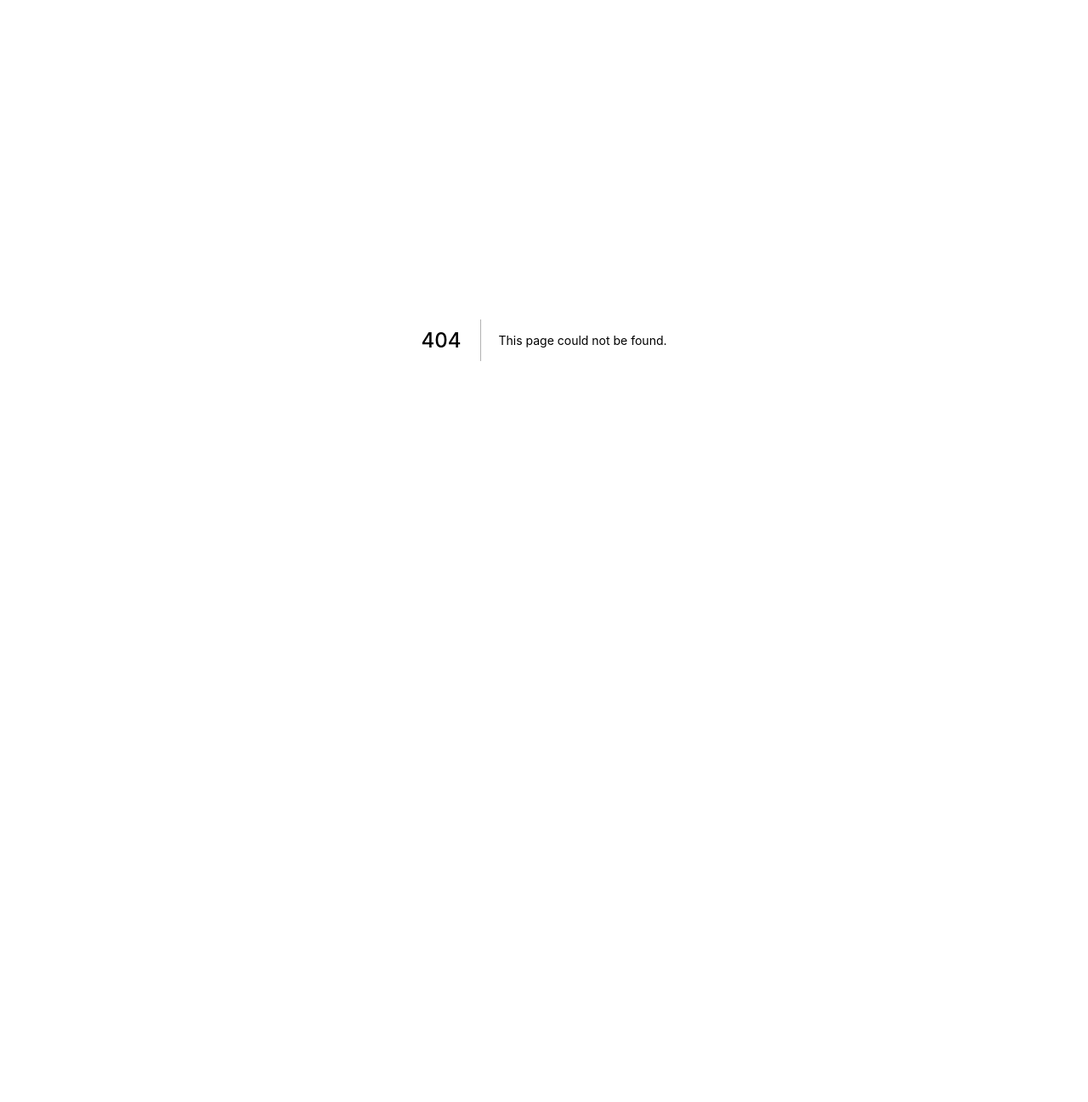
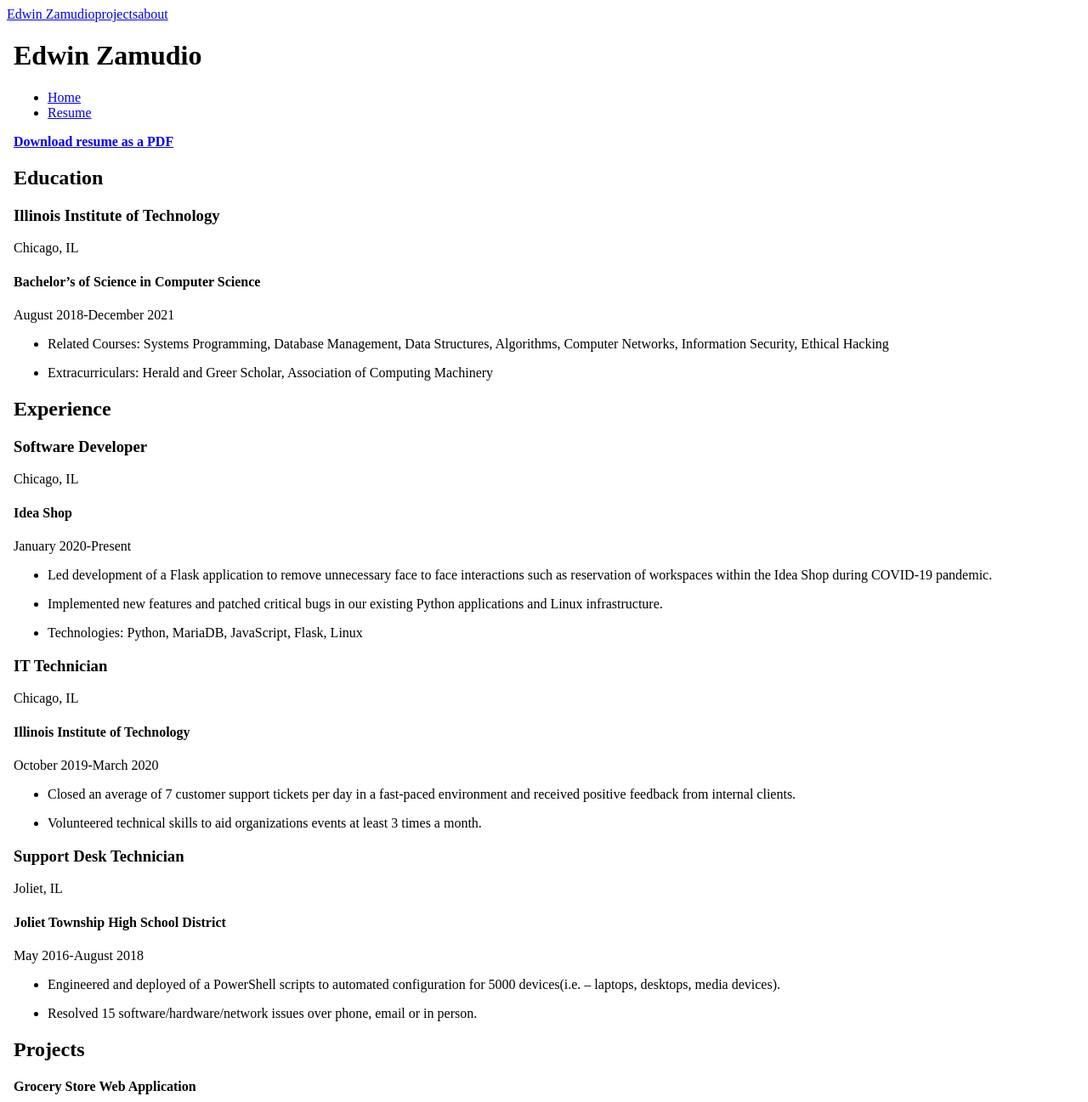
Before and after one commit to notedwin/notedwin.tech, a Next.js app: page /resume in a window 1280 px wide. Before the commit this address had no page. Shown: the top 1297 px of the page at 85% size. Before the commit the page ends 800 px from the top, so only its background shows below. Built offline with nearby package versions, Linux system fonts and the light colour scheme.

Commit message:
worked on styling

```diff
--- a/components/hero.js
+++ b/components/hero.js
@@ -1,7 +1,7 @@
 import { FontAwesomeIcon } from "@fortawesome/react-fontawesome";
 export default function Hero() {
   return (
-    <>
+    <div className="author">
       <h2>Hi, I am Edwin.</h2>
       <p>Computer Science at Illinois Tech Documenting my experiences.</p>
       <section id="visual">
@@ -67,6 +67,6 @@
           <FontAwesomeIcon icon={["fas", "envelope"]} />
         </div>
       </div>
-    </>
+    </div>
   );
 }
--- a/components/navbar.js
+++ b/components/navbar.js
@@ -3,20 +3,18 @@
 export default function Navbar() {
   return (
     <header>
-      <div className="navbar">
-        <nav className="menu">
-          <a Link href="/">
-            <h1>Edwin Zamudio</h1>
-          </a>
+      <nav>
           <Link href="/">
-            <a className="menu-link">projects</a>
+            <a className="header">Edwin Zamudio</a>
+          </Link>
+          <Link href="/">
+            <a>projects</a>
           </Link>
 
-          <Link href="/">
-            <a className="menu-link">about</a>
+          <Link href="/resume">
+            <a>about</a>
           </Link>
-        </nav>
-      </div>
+      </nav>
     </header>
   );
 }
--- /dev/null
+++ b/components/resume.js
@@ -0,0 +1,191 @@
+export default function Resume() {
+  return (
+    <body>
+      <header>
+        <h1 id="nameBanner">Edwin Zamudio</h1>
+        <nav>
+          <ul>
+            <li>
+              <a href="../index.html">Home</a>
+            </li>
+            <li>
+              <a href="./index.html">Resume</a>
+            </li>
+          </ul>
+        </nav>
+      </header>
+      <a href="../files/Edwin-Zamudio-Resume.pdf">
+        <strong>Download resume as a PDF</strong>
+      </a>
+      <br />
+      <div class="resume">
+        <h2>Education</h2>
+        <div class="inline">
+          <h3>Illinois Institute of Technology</h3>
+          <p class="location">Chicago, IL</p>
+        </div>
+        <div class="inline">
+          <h4>Bachelor’s of Science in Computer Science</h4>
+          <p class="date">August 2018-December 2021</p>
+        </div>
+        <ul>
+          <li>
+            <p>
+              Related Courses: Systems Programming, Database Management, Data
+              Structures, Algorithms, Computer Networks, Information Security,
+              Ethical Hacking
+            </p>
+          </li>
+          <li>
+            <p>
+              Extracurriculars: Herald and Greer Scholar, Association of
+              Computing Machinery
+            </p>
+          </li>
+        </ul>
+        <h2>Experience</h2>
+        <div class="inline">
+          <h3>Software Developer</h3>
+          <p class="location">Chicago, IL</p>
+        </div>
+        <div class="inline">
+          <h4>Idea Shop</h4>
+          <p class="date">January 2020-Present</p>
+        </div>
+        <ul>
+          <li>
+            <p>
+              Led development of a Flask application to remove unnecessary face
+              to face interactions such as reservation of workspaces within the
+              Idea Shop during COVID-19 pandemic.
+            </p>
+          </li>
+          <li>
+            <p>
+              Implemented new features and patched critical bugs in our existing
+              Python applications and Linux infrastructure.
+            </p>
+          </li>
+          <li>
+            <p>Technologies: Python, MariaDB, JavaScript, Flask, Linux</p>
+          </li>
+        </ul>
+        <div class="inline">
+          <h3>IT Technician</h3>
+          <p class="location">Chicago, IL</p>
+        </div>
+
+        <div class="inline">
+          <h4>Illinois Institute of Technology</h4>
+          <p class="date">October 2019-March 2020</p>
+        </div>
+
+        <ul>
+          <li>
+            <p>
+              Closed an average of 7 customer support tickets per day in a
+              fast-paced environment and received positive feedback from
+              internal clients.
+            </p>
+          </li>
+          <li>
+            <p>
+              Volunteered technical skills to aid organizations events at least
+              3 times a month.
+            </p>
+          </li>
+        </ul>
+        <div class="inline">
+          <h3>Support Desk Technician</h3>
+          <p class="location">Joliet, IL</p>
+        </div>
+        <div class="inline">
+          <h4>Joliet Township High School District</h4>
+          <p class="date">May 2016-August 2018</p>
+        </div>
+        <ul>
+          <li>
+            <p>
+              Engineered and deployed of a PowerShell scripts to automated
+              configuration for 5000 devices(i.e. – laptops, desktops, media
+              devices).
+            </p>
+          </li>
+          <li>
+            <p>
+              Resolved 15 software/hardware/network issues over phone, email or
+              in person.
+            </p>
+          </li>
+        </ul>
+        <h2>Projects</h2>
+        <div class="inline">
+          <h4>Grocery Store Web Application</h4>
+          <p class="date">September 2019-November 2019</p>
+        </div>
+        <ul>
+          <li>
+            <p>
+              Led development by committing 1,000 lines of Python to create a
+              Django application with user authentication, stock management and
+              payment authorization.
+            </p>
+          </li>
+        </ul>
+        <div class="inline">
+          <h4>Restaurant Web Application(restaurant.edwin.computer)</h4>
+          <p class="date">September 2020-Present</p>
+        </div>
+        <ul>
+          <li>
+            <p>
+              Led development of a Flask application with ability to create
+              orders, user authentication, and payment authorization.
+            </p>
+          </li>
+        </ul>
+        <div class="inline">
+          <h4>Blog​ (edwin.computer) ​</h4>
+          <p class="date">March 2020-Present</p>
+        </div>
+        <ul>
+          <li>
+            <p>
+              Document my learning process and thinking process when tackling
+              personal projects.
+            </p>
+          </li>
+        </ul>
+        <div class="inline">
+          <h4>Server​</h4>
+          <p class="date">March 2020-Present</p>
+        </div>
+        <ul>
+          <li>
+            <p>
+              Managed a server where I host my applications and test automation
+              infrastructure.
+            </p>
+          </li>
+        </ul>
+        <h2>Skills</h2>
+        <div class="inline">
+          <h4>Programmed Over 1000 Lines</h4>
+          <p>Python, C/C++, VIM</p>
+        </div>
+        <div class="inline">
+          <h4>Programmed Over 500 lines</h4>
+          <p>BASH, Java, JavaScript, SQL, Haskell</p>
+        </div>
+        <div class="inline">
+          <h4>Frameworks and Tools</h4>
+          <p>Git, Linux, Django, Flask, Jenkins, Nginx, React</p>
+        </div>
+        <div class="inline">
+          <h4>Formal Languages</h4>
+          <p>Bilingual in English and Spanish</p>
+        </div>
+      </div>
+    </body>
+  );
+}
--- a/next.config.js
+++ b/next.config.js
@@ -5,4 +5,5 @@
           'Edwin Zamudio is a software engineer who specializes',
         siteUrl: 'https://edwin.computer', // No trailing slash allowed!
       },
+
   }
--- a/package.json
+++ b/package.json
@@ -3,7 +3,7 @@
   "version": "0.1.0",
   "private": true,
   "scripts": {
-    "dev": "next dev",
+    "dev": "next dev -p 3001",
     "build": "next build",
     "start": "next start"
   },
@@ -15,6 +15,7 @@
     "date-fns": "^2.21.3",
     "gray-matter": "^4.0.3",
     "next": "10.2.0",
+    "normalize.css": "^8.0.1",
     "react": "17.0.2",
     "react-dom": "17.0.2",
     "remark": "^13.0.0",
--- /dev/null
+++ b/pages/resume.js
@@ -0,0 +1,18 @@
+import Layout from "../components/layout";
+import Head from "next/head";
+import Navbar from "../components/navbar";
+import Resume from "../components/resume"
+
+
+export default function ResumePage() {
+  return (
+    <Layout>
+      <Head>
+        <title>Edwin Zamudio</title>
+        <link rel="icon" href="/favicon.ico" />
+      </Head>
+      <Navbar />
+      <Resume/>
+    </Layout>
+  );
+}
--- a/styles/main.scss
+++ b/styles/main.scss
@@ -10,7 +10,7 @@
 $text-link-blue-active: #ff6d6b;
 $base-font-size: 1.5rem;
 $small-font-size: $base-font-size * 0.875;
-$h1-font: 2.5rem;
+$h1-font: 2rem;
 $normal-weight: 500;
 $bold-weight: 700;
 
@@ -93,11 +93,21 @@
   box-sizing: border-box;
 }
 
-h1 {
+.header {
+  flex-grow: 4;
   font: $display-family;
   font-weight: $bold-weight;
   font-size: $h1-font;
   color: $text-base-color;
+  text-decoration: none;
+
+  padding: 0;
+  margin: 0;
+  position: relative;
+  clear: both;
+  -webkit-transform: scale(1, 1);
+  transform: scale(1, 1);
+  z-index: 1;
 }
 
 .icon {
@@ -110,29 +120,12 @@
   }
 }
 
-// Navbar
-.navbar {
-  display: flex;
-  justify-content: space-between;
-  align-items: center;
-  -webkit-transition: 0.3s ease-out;
-  transition: 0.3s ease-out;
-  height: auto;
-  position: relative;
-  margin-right: auto;
-  margin-left: auto;
-  border-bottom: 1px solid $light;
-
-  max-width: calc(#{$wide-size} - (#{$spacing-full} * 2));
-  max-width: -webkit-calc(#{$wide-size} - (#{$spacing-full} * 2));
-  padding: $spacing-full - 15px $spacing-full;
+.author {
+  margin-top: 3rem;
+  margin-bottom: 7.2rem;
+  text-align: left;
 }
 
-.nav-links {
-  display: flex;
-}
-
-// Set `margin-bottom` to maintain vertical rhythm
 h1,
 h2,
 h3,
@@ -156,37 +149,19 @@
   height: 5rem;
 }
 
-.navbar {
+
+nav {
+  display: flex;
   height: auto;
-  max-width: calc(#{$wide-size} - (#{$spacing-full} * 2));
-  max-width: -webkit-calc(#{$wide-size} - (#{$spacing-full} * 2));
-  position: relative;
   margin-right: auto;
   margin-left: auto;
   border-bottom: 1px solid $light;
   padding: $spacing-full - 15px $spacing-full;
+  align-items: center;
+  -webkit-transition: 0.3s ease-out;
+  transition: 0.3s ease-out;
 }
-
-// Navigation
-.menu {
-  user-select: none;
-  -ms-user-select: none;
-  -webkit-user-select: none;
-
-  h1 {
-    padding: 0;
-    margin: 0;
-    float: left;
-    left: 8px;
-    top: 6px;
-    position: relative;
-    clear: both;
-    -webkit-transform: scale(1, 1);
-    transform: scale(1, 1);
-    z-index: 1;
-  }
-
-  .menu-link {
+nav > a {
   color: $black;
   text-decoration: none;
   padding: 5px 8px;
@@ -205,7 +180,9 @@
     opacity: 0.8;
   }
 }
-}
+
+
+
 
 // Animation fade-in
 @keyframes fadein {
@@ -241,8 +218,8 @@
   iframe,
   object,
   embed {
-    top: 0;
-    left: 0;
+    top: -200;
+    left: 500;
     width: 100%;
     height: 100%;
     position: absolute;
@@ -288,15 +265,11 @@
 }
 
 section#visual {
-  position: absolute;
-  top: 10px;
-  margin: auto;
-  padding: auto;
   font: inherit;
-  vertical-align: super;
 }
 
 #visual {
+  float: right;
 transform: scale(0.25);
 }
 
@@ -362,4 +335,4 @@
 }
 
 // Import sass files
-@import "font", "markdown", "code";
+@import "font", "code";
```
Also changed, not shown: 1 other file (tests, documents, lock files or other folders). Lines whose indentation alone changed are shown as unchanged.
